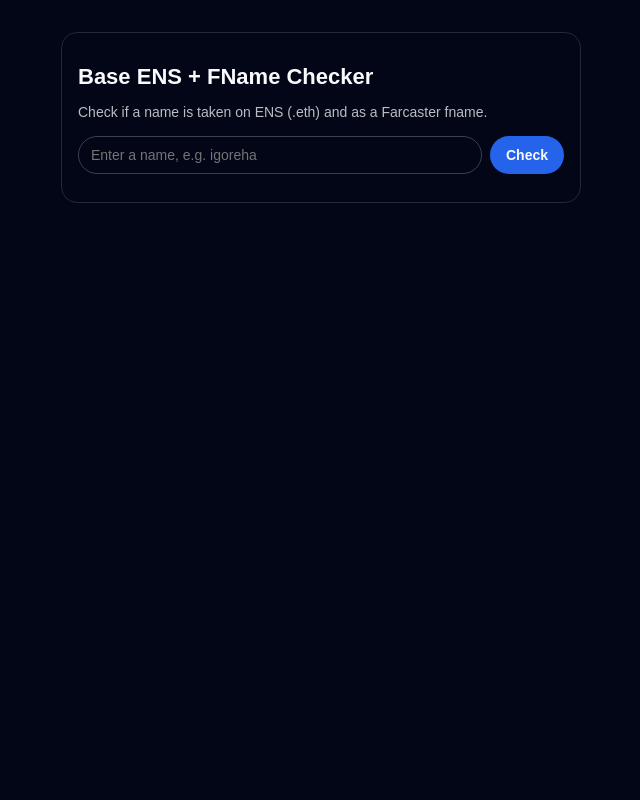
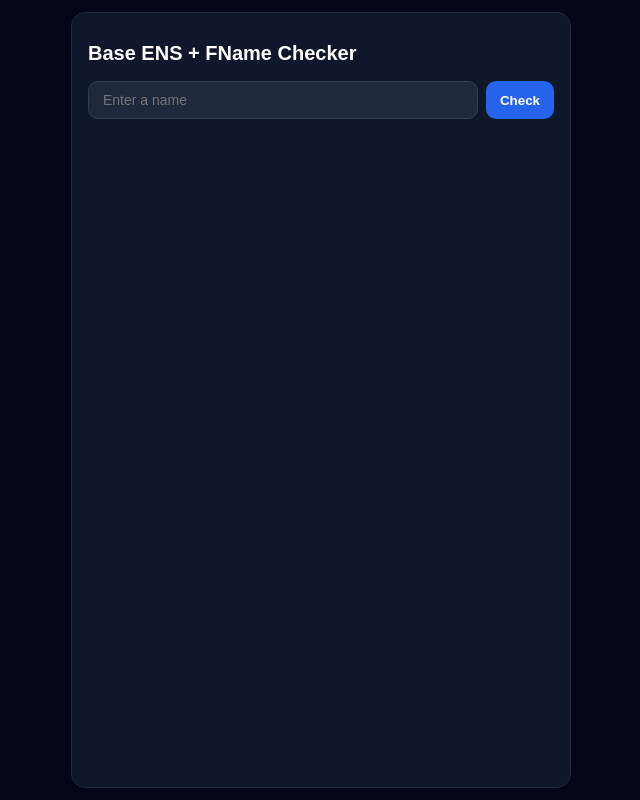
Before and after one commit to Igorehadem/base-name-radar, a Next.js app: page /mini in a window 1280 px wide. Shown: the whole page, without its empty margins (319-959 px from the left). Built offline with nearby package versions, Linux system fonts and the light colour scheme.

Commit message:
Update + all check page.tsx

```diff
--- a/app/mini/page.tsx
+++ b/app/mini/page.tsx
@@ -2,21 +2,25 @@
 
 import React, { useState, FormEvent } from "react";
 
-type NameResult = {
-  name: string;
-  available: boolean;
-  ens?: {
+type EnsData = {
   name?: string;
   owner?: string;
   displayName?: string;
   avatar?: string;
 };
-  fname?: {
+
+type FnameData = {
   username?: string;
   fid?: number;
   custodyAddress?: string;
   lastTransfer?: number;
 };
+
+type NameResult = {
+  name: string;
+  available: boolean;
+  ens?: EnsData;
+  farcaster?: FnameData;
   error?: string;
 };
 
@@ -45,7 +49,7 @@
         setResult(json);
       }
     } catch {
-      setErrorMsg("Network error, please try again");
+      setErrorMsg("Network error — try again");
     } finally {
       setLoading(false);
     }
@@ -55,15 +59,12 @@
     <div style={styles.root}>
       <div style={styles.card}>
         <h1 style={styles.title}>Base ENS + FName Checker</h1>
-        <p style={styles.subtitle}>
-          Check if a name is taken on ENS (.eth) and as a Farcaster fname.
-        </p>
 
         <form onSubmit={handleSubmit} style={styles.form}>
           <input
             value={input}
             onChange={(e) => setInput(e.target.value)}
-            placeholder="Enter a name, e.g. igoreha"
+            placeholder="Enter a name"
             autoComplete="off"
             style={styles.input}
           />
@@ -72,89 +73,112 @@
             style={styles.button}
             disabled={loading || !input.trim()}
           >
-            {loading ? "Checking…" : "Check"}
+            {loading ? "…" : "Check"}
           </button>
         </form>
 
         {errorMsg && <p style={styles.error}>{errorMsg}</p>}
 
         {result && (
-          <div style={styles.resultBlock}>
-            <div style={styles.resultHeader}>
-              <span style={styles.resultLabel}>Name</span>
+          <div style={styles.resultBox}>
+            <div style={styles.nameRow}>
+              <span style={styles.nameLabel}>Name</span>
               <span
                 style={{
                   ...styles.badge,
-                  ...(result.available ? styles.badgeFree : styles.badgeTaken),
+                  ...(result.available
+                    ? styles.badgeFree
+                    : styles.badgeTaken),
                 }}
               >
                 {result.available ? "Available" : "Taken"}
               </span>
             </div>
-            <div style={styles.resultName}>{result.name}</div>
 
+            <div style={styles.nameValue}>{result.name}</div>
+
+            {/* ENS block */}
             {result.ens && (result.ens.name || result.ens.owner) && (
               <div style={styles.section}>
                 <div style={styles.sectionTitle}>ENS (.eth)</div>
+
+                {result.ens.avatar && (
+                  <img
+                    src={result.ens.avatar}
+                    style={styles.avatar}
+                    alt=""
+                    onError={(e) =>
+                      ((e.target as HTMLImageElement).style.display = "none")
+                    }
+                  />
+                )}
+
                 {result.ens.name && (
                   <div style={styles.row}>
-                    <span style={styles.rowLabel}>Name:</span>
+                    <span style={styles.label}>Name</span>
                     <span>{result.ens.name}</span>
                   </div>
                 )}
+
                 {result.ens.owner && (
                   <div style={styles.row}>
-                    <span style={styles.rowLabel}>Owner:</span>
+                    <span style={styles.label}>Owner</span>
                     <span style={styles.mono}>
                       {shorten(result.ens.owner)}
                     </span>
                   </div>
                 )}
+
                 {result.ens.displayName && (
                   <div style={styles.row}>
-                    <span style={styles.rowLabel}>Display:</span>
+                    <span style={styles.label}>Display</span>
                     <span>{result.ens.displayName}</span>
                   </div>
                 )}
               </div>
             )}
 
-            {result.fname && (result.fname.username || result.fname.fid) && (
+            {/* FName block */}
+            {result.farcaster &&
+              (result.farcaster.username || result.farcaster.fid) && (
                 <div style={styles.section}>
-                <div style={styles.sectionTitle}>Farcaster fname</div>
-                {result.fname.username && (
+                  <div style={styles.sectionTitle}>Farcaster FName</div>
+
+                  {result.farcaster.username && (
                     <div style={styles.row}>
-                    <span style={styles.rowLabel}>Username:</span>
+                      <span style={styles.label}>Username</span>
                       <a
-                      href={`https://warpcast.com/${result.fname.username}`}
+                        href={`https://warpcast.com/${result.farcaster.username}`}
                         target="_blank"
-                      rel="noreferrer"
                         style={styles.link}
                       >
-                      @{result.fname.username}
+                        @{result.farcaster.username}
                       </a>
                     </div>
                   )}
-                {result.fname.fid !== undefined && (
+
+                  {result.farcaster.fid !== undefined && (
                     <div style={styles.row}>
-                    <span style={styles.rowLabel}>FID:</span>
-                    <span>{result.fname.fid}</span>
+                      <span style={styles.label}>FID</span>
+                      <span>{result.farcaster.fid}</span>
                     </div>
                   )}
-                {result.fname.custodyAddress && (
+
+                  {result.farcaster.custodyAddress && (
                     <div style={styles.row}>
-                    <span style={styles.rowLabel}>Custody:</span>
+                      <span style={styles.label}>Custody</span>
                       <span style={styles.mono}>
-                      {shorten(result.fname.custodyAddress)}
+                        {shorten(result.farcaster.custodyAddress)}
                       </span>
                     </div>
                   )}
-                {result.fname.lastTransfer && (
+
+                  {result.farcaster.lastTransfer && (
                     <div style={styles.row}>
-                    <span style={styles.rowLabel}>Last transfer:</span>
+                      <span style={styles.label}>Last transfer</span>
                       <span>
                         {new Date(
-                        result.fname.lastTransfer * 1000
+                          result.farcaster.lastTransfer * 1000
                         ).toLocaleString()}
                       </span>
                     </div>
@@ -168,134 +192,145 @@
   );
 }
 
-function shorten(addr: string, left = 6, right = 4) {
-  if (addr.length <= left + right + 3) return addr;
-  return `${addr.slice(0, left)}…${addr.slice(-right)}`;
+function shorten(addr: string) {
+  if (addr.length <= 12) return addr;
+  return addr.slice(0, 6) + "…" + addr.slice(-4);
 }
 
 const styles: Record<string, React.CSSProperties> = {
   root: {
     minHeight: "100vh",
+    background: "#020617",
+    color: "white",
+    padding: "12px",
+    boxSizing: "border-box",
     display: "flex",
     justifyContent: "center",
-    alignItems: "flex-start",
-    padding: "16px",
-    backgroundColor: "#020617",
-    color: "#f9fafb",
-    boxSizing: "border-box",
   },
+
   card: {
     width: "100%",
-    maxWidth: "520px",
-    marginTop: "16px",
+    maxWidth: "500px",
     padding: "16px",
-    borderRadius: "16px",
-    backgroundColor: "#020617",
-    border: "1px solid #1f2937",
-    boxSizing: "border-box",
+    borderRadius: "14px",
+    background: "#0f172a",
+    border: "1px solid #1e293b",
   },
+
   title: {
-    fontSize: "22px",
+    fontSize: "20px",
     fontWeight: 700,
-    marginBottom: "4px",
-  },
-  subtitle: {
-    fontSize: "14px",
-    opacity: 0.75,
     marginBottom: "16px",
   },
+
   form: {
     display: "flex",
     gap: "8px",
     marginBottom: "12px",
   },
+
   input: {
     flex: 1,
-    padding: "10px 12px",
-    borderRadius: "999px",
-    border: "1px solid #374151",
-    backgroundColor: "#020617",
-    color: "#f9fafb",
+    padding: "10px 14px",
+    borderRadius: "10px",
+    background: "#1e293b",
+    border: "1px solid #334155",
+    color: "white",
     fontSize: "14px",
-    outline: "none",
   },
+
   button: {
-    padding: "10px 16px",
-    borderRadius: "999px",
+    padding: "10px 14px",
+    borderRadius: "10px",
+    background: "#2563eb",
+    color: "white",
     border: "none",
-    backgroundColor: "#2563eb",
-    color: "#f9fafb",
     fontWeight: 600,
-    fontSize: "14px",
     cursor: "pointer",
-    whiteSpace: "nowrap",
   },
+
   error: {
+    color: "#f87171",
     fontSize: "13px",
-    color: "#f97373",
     marginBottom: "8px",
   },
-  resultBlock: {
-    marginTop: "8px",
-    paddingTop: "8px",
-    borderTop: "1px solid #1f2937",
+
+  resultBox: {
+    marginTop: "12px",
+    borderTop: "1px solid #1e293b",
+    paddingTop: "12px",
   },
-  resultHeader: {
+
+  nameRow: {
     display: "flex",
-    alignItems: "center",
     justifyContent: "space-between",
     marginBottom: "4px",
   },
-  resultLabel: {
+
+  nameLabel: {
+    opacity: 0.6,
     fontSize: "13px",
-    opacity: 0.7,
   },
+
   badge: {
-    padding: "2px 10px",
+    padding: "3px 10px",
     borderRadius: "999px",
     fontSize: "11px",
     fontWeight: 600,
   },
+
   badgeFree: {
-    backgroundColor: "#14532d",
+    background: "#14532d",
     color: "#bbf7d0",
   },
+
   badgeTaken: {
-    backgroundColor: "#450a0a",
+    background: "#450a0a",
     color: "#fecaca",
   },
-  resultName: {
+
+  nameValue: {
     fontSize: "18px",
     fontWeight: 600,
-    marginBottom: "10px",
   },
+
   section: {
-    marginTop: "10px",
-    paddingTop: "8px",
-    borderTop: "1px solid #1f2937",
+    marginTop: "14px",
+    borderTop: "1px solid #1e293b",
+    paddingTop: "10px",
   },
+
   sectionTitle: {
     fontSize: "13px",
+    opacity: 0.9,
+    marginBottom: "6px",
     fontWeight: 600,
-    marginBottom: "6px",
-    opacity: 0.9,
   },
+
+  avatar: {
+    width: "70px",
+    height: "70px",
+    borderRadius: "50%",
+    marginBottom: "8px",
+  },
+
   row: {
     display: "flex",
     justifyContent: "space-between",
     fontSize: "13px",
-    marginBottom: "2px",
-    gap: "8px",
+    marginBottom: "4px",
   },
-  rowLabel: {
-    opacity: 0.7,
+
+  label: {
+    opacity: 0.6,
   },
+
   mono: {
-    fontFamily: "ui-monospace, SFMono-Regular, Menlo, Monaco, Consolas, monospace",
+    fontFamily: "monospace",
     fontSize: "12px",
   },
+
   link: {
-    fontSize: "13px",
     color: "#60a5fa",
     textDecoration: "none",
   },
```
Lines whose indentation alone changed are shown as unchanged.
